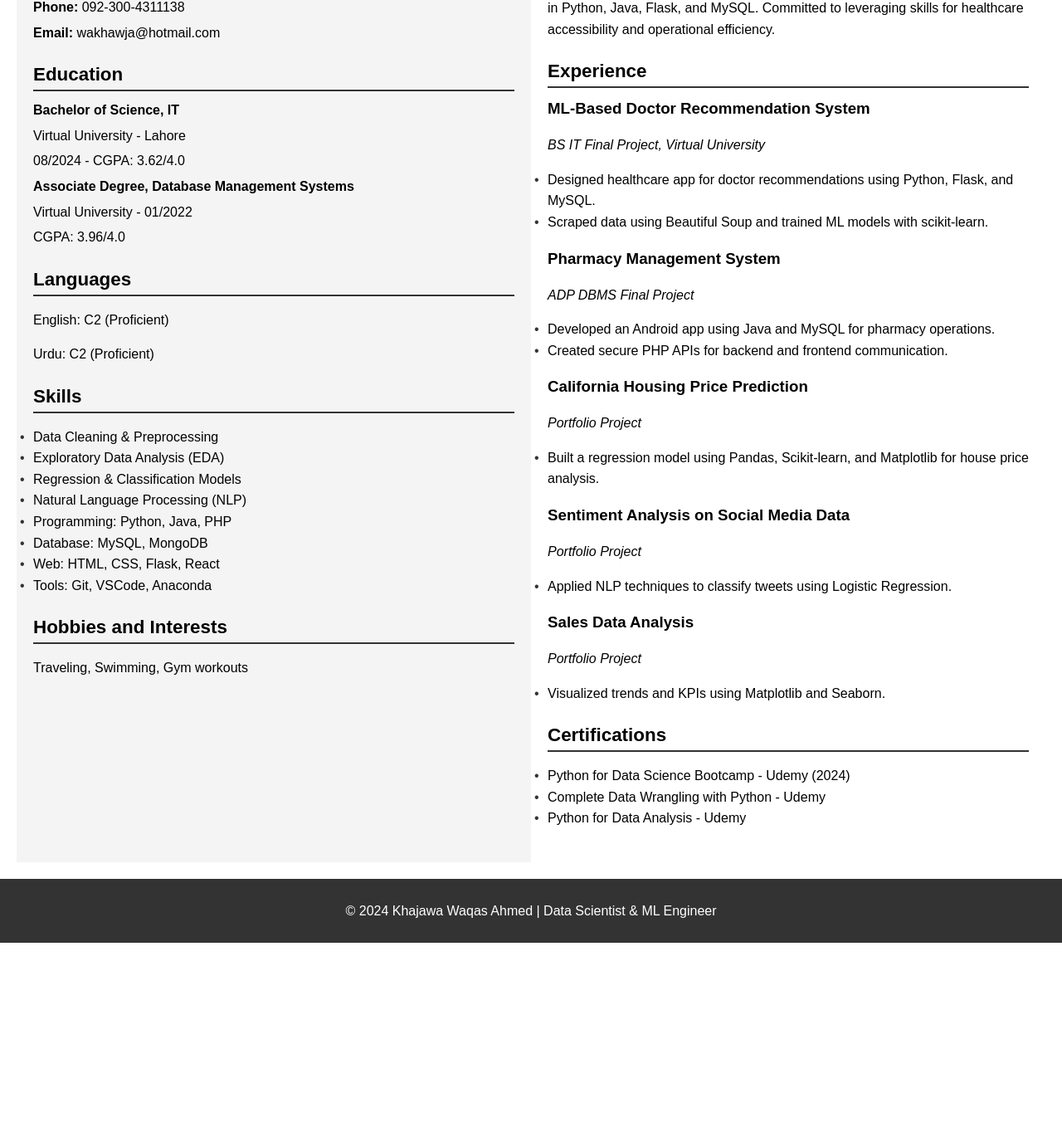
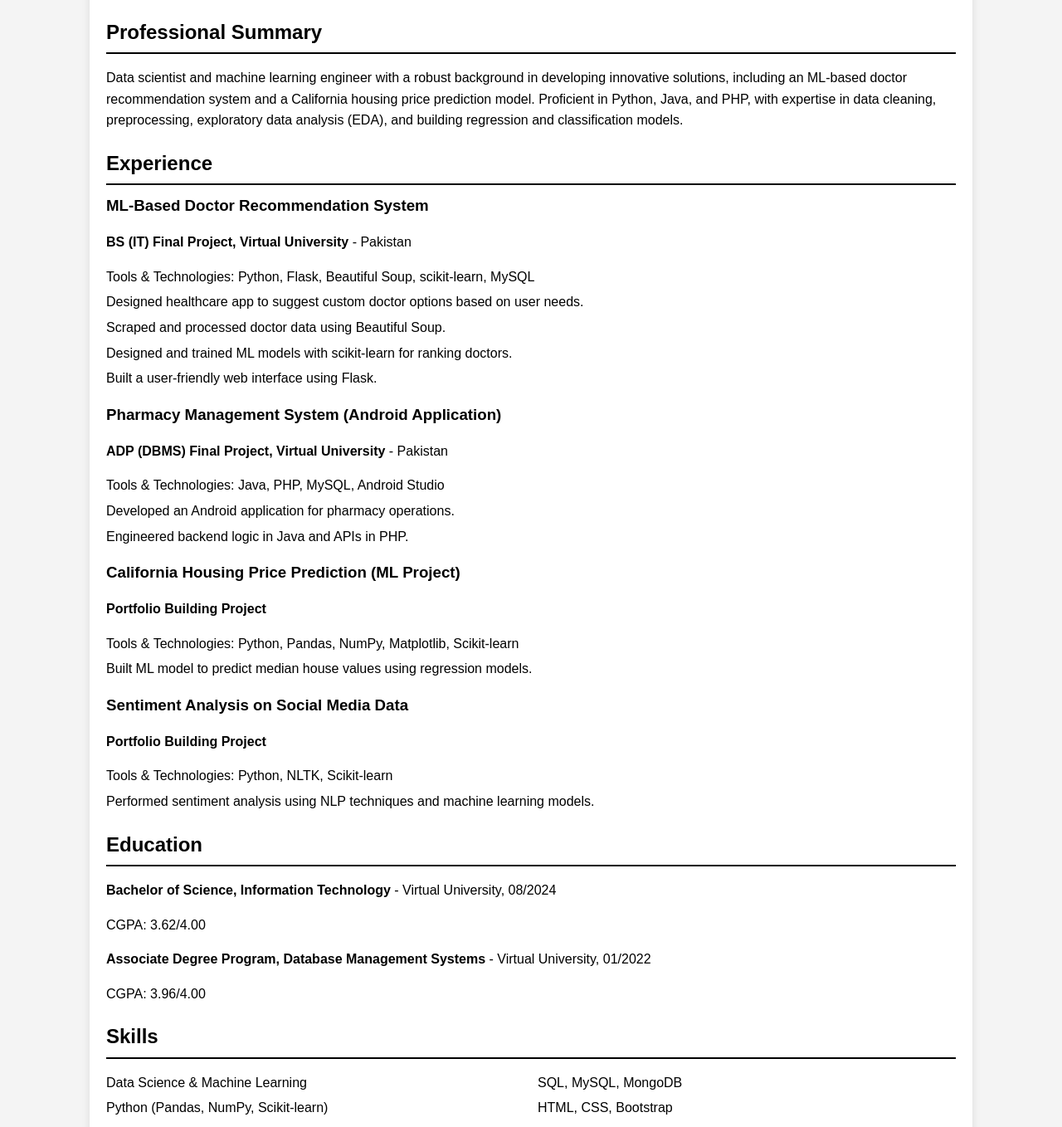
Before and after one commit to wakhawaja/resume, a plain HTML site: page index.html in a window 1280 px wide. Shown: the part 239-1597 px from the top of the page at 83% size. Before the commit the page ends 1375 px from the top, so only its background shows below. Drawn offline with Linux system fonts and the light colour scheme.

Commit message:
Update index.html

```diff
--- a/index.html
+++ b/index.html
@@ -3,186 +3,162 @@
 <head>
     <meta charset="UTF-8">
     <meta name="viewport" content="width=device-width, initial-scale=1.0">
-    <title>Khajawa Waqas Ahmed - CV</title>
+    <title>Khawaja Waqas Ahmed - CV</title>
     <style>
         body {
             font-family: Arial, sans-serif;
+            line-height: 1.6;
             margin: 0;
             padding: 0;
-            line-height: 1.6;
+            background-color: #f4f4f4;
+        }
+        .container {
+            width: 80%;
+            margin: 0 auto;
+            background: #fff;
+            padding: 20px;
+            box-shadow: 0 0 10px rgba(0, 0, 0, 0.1);
         }
         header {
-            background-color: #333;
-            color: #fff;
             text-align: center;
-            padding: 20px 0;
+            margin-bottom: 20px;
+        }
+        header img {
+            border-radius: 50%;
+            width: 150px;
+            height: 150px;
         }
         h1, h2, h3 {
-            margin: 0;
-            padding: 0;
+            margin: 10px 0;
         }
-        .container {
-            display: flex;
-            flex-wrap: wrap;
-            margin: 20px;
-        }
-        .left-column, .right-column {
-            flex: 1;
-            padding: 20px;
-        }
-        .left-column {
-            background-color: #f4f4f4;
+        .section-title {
+            border-bottom: 2px solid #000;
+            padding-bottom: 5px;
+            margin-bottom: 10px;
         }
         .section {
             margin-bottom: 20px;
-        }
-        h2 {
-            border-bottom: 2px solid #333;
-            margin-bottom: 10px;
-            font-size: 1.4em;
         }
         ul {
             list-style: none;
             padding: 0;
         }
-        ul li::before {
-            content: '\2022';
-            color: #333;
-            display: inline-block;
-            width: 1em;
-            margin-left: -1em;
+        ul li {
+            margin-bottom: 5px;
         }
-        img {
-            max-width: 100%;
-            border-radius: 50%;
+        .contact, .education, .languages, .skills, .certifications, .hobbies {
+            margin-bottom: 20px;
         }
-        .contact p, .education p, .skills p {
+        .contact p {
             margin: 5px 0;
         }
-        footer {
-            text-align: center;
-            padding: 10px;
-            background-color: #333;
-            color: #fff;
+        .skills ul, .languages ul {
+            columns: 2;
         }
     </style>
 </head>
 <body>
+    <div class="container">
         <header>
-        <h1>Khajawa Waqas Ahmed</h1>
+            <img src="https://github.com/wakhawaja/resume/blob/main/assets/profile-pic%20(1).png" alt="Profile Picture">
+            <h1>Khawaja Waqas Ahmed</h1>
         </header>
-    <div class="container">
-        <!-- Left Column -->
-        <div class="left-column">
-            <!-- Profile Picture -->
-            <div class="section contact">
-                <img src="profile-picture.jpg" alt="Profile Picture">
-                <h2>Contact</h2>
-                <p><strong>Address:</strong> Lahore, 54000, Pakistan</p>
-                <p><strong>Phone:</strong> 092-300-4311138</p>
-                <p><strong>Email:</strong> wakhawja@hotmail.com</p>
-            </div>
 
-            <!-- Education -->
-            <div class="section education">
-                <h2>Education</h2>
-                <p><strong>Bachelor of Science, IT</strong></p>
-                <p>Virtual University - Lahore</p>
-                <p>08/2024 - CGPA: 3.62/4.0</p>
+        <section class="section">
+            <h2 class="section-title">Professional Summary</h2>
+            <p>Data scientist and machine learning engineer with a robust background in developing innovative solutions, including an ML-based doctor recommendation system and a California housing price prediction model. Proficient in Python, Java, and PHP, with expertise in data cleaning, preprocessing, exploratory data analysis (EDA), and building regression and classification models.</p>
+        </section>
 
-                <p><strong>Associate Degree, Database Management Systems</strong></p>
-                <p>Virtual University - 01/2022</p>
-                <p>CGPA: 3.96/4.0</p>
-            </div>
-
-            <!-- Languages -->
-            <div class="section">
-                <h2>Languages</h2>
-                <p>English: C2 (Proficient)</p>
-                <p>Urdu: C2 (Proficient)</p>
-            </div>
-
-            <!-- Skills -->
-            <div class="section skills">
-                <h2>Skills</h2>
+        <section class="section">
+            <h2 class="section-title">Experience</h2>
+            <h3>ML-Based Doctor Recommendation System</h3>
+            <p><strong>BS (IT) Final Project, Virtual University</strong> - Pakistan</p>
             <ul>
-                    <li>Data Cleaning & Preprocessing</li>
-                    <li>Exploratory Data Analysis (EDA)</li>
-                    <li>Regression & Classification Models</li>
-                    <li>Natural Language Processing (NLP)</li>
-                    <li>Programming: Python, Java, PHP</li>
-                    <li>Database: MySQL, MongoDB</li>
-                    <li>Web: HTML, CSS, Flask, React</li>
-                    <li>Tools: Git, VSCode, Anaconda</li>
-                </ul>
-            </div>
-
-            <!-- Hobbies -->
-            <div class="section">
-                <h2>Hobbies and Interests</h2>
-                <p>Traveling, Swimming, Gym workouts</p>
-            </div>
-        </div>
-
-        <!-- Right Column -->
-        <div class="right-column">
-            <!-- Professional Summary -->
-            <div class="section">
-                <h2>Professional Summary</h2>
-                <p>Data scientist and ML engineer with a robust background in innovative solutions, including a doctor recommender system and housing price prediction. Expertise in Python, Java, Flask, and MySQL. Committed to leveraging skills for healthcare accessibility and operational efficiency.</p>
-            </div>
-
-            <!-- Experience -->
-            <div class="section">
-                <h2>Experience</h2>
-
-                <h3>ML-Based Doctor Recommendation System</h3>
-                <p><em>BS IT Final Project, Virtual University</em></p>
-                <ul>
-                    <li>Designed healthcare app for doctor recommendations using Python, Flask, and MySQL.</li>
-                    <li>Scraped data using Beautiful Soup and trained ML models with scikit-learn.</li>
+                <li>Tools & Technologies: Python, Flask, Beautiful Soup, scikit-learn, MySQL</li>
+                <li>Designed healthcare app to suggest custom doctor options based on user needs.</li>
+                <li>Scraped and processed doctor data using Beautiful Soup.</li>
+                <li>Designed and trained ML models with scikit-learn for ranking doctors.</li>
+                <li>Built a user-friendly web interface using Flask.</li>
             </ul>
 
-                <h3>Pharmacy Management System</h3>
-                <p><em>ADP DBMS Final Project</em></p>
+            <h3>Pharmacy Management System (Android Application)</h3>
+            <p><strong>ADP (DBMS) Final Project, Virtual University</strong> - Pakistan</p>
             <ul>
-                    <li>Developed an Android app using Java and MySQL for pharmacy operations.</li>
-                    <li>Created secure PHP APIs for backend and frontend communication.</li>
+                <li>Tools & Technologies: Java, PHP, MySQL, Android Studio</li>
+                <li>Developed an Android application for pharmacy operations.</li>
+                <li>Engineered backend logic in Java and APIs in PHP.</li>
             </ul>
 
-                <h3>California Housing Price Prediction</h3>
-                <p><em>Portfolio Project</em></p>
+            <h3>California Housing Price Prediction (ML Project)</h3>
+            <p><strong>Portfolio Building Project</strong></p>
             <ul>
-                    <li>Built a regression model using Pandas, Scikit-learn, and Matplotlib for house price analysis.</li>
+                <li>Tools & Technologies: Python, Pandas, NumPy, Matplotlib, Scikit-learn</li>
+                <li>Built ML model to predict median house values using regression models.</li>
             </ul>
 
             <h3>Sentiment Analysis on Social Media Data</h3>
-                <p><em>Portfolio Project</em></p>
+            <p><strong>Portfolio Building Project</strong></p>
             <ul>
-                    <li>Applied NLP techniques to classify tweets using Logistic Regression.</li>
+                <li>Tools & Technologies: Python, NLTK, Scikit-learn</li>
+                <li>Performed sentiment analysis using NLP techniques and machine learning models.</li>
             </ul>
+        </section>
 
-                <h3>Sales Data Analysis</h3>
-                <p><em>Portfolio Project</em></p>
+        <section class="section">
+            <h2 class="section-title">Education</h2>
+            <p><strong>Bachelor of Science, Information Technology</strong> - Virtual University, 08/2024</p>
+            <p>CGPA: 3.62/4.00</p>
+            <p><strong>Associate Degree Program, Database Management Systems</strong> - Virtual University, 01/2022</p>
+            <p>CGPA: 3.96/4.00</p>
+        </section>
+
+        <section class="section skills">
+            <h2 class="section-title">Skills</h2>
             <ul>
-                    <li>Visualized trends and KPIs using Matplotlib and Seaborn.</li>
+                <li>Data Science & Machine Learning</li>
+                <li>Python (Pandas, NumPy, Scikit-learn)</li>
+                <li>Java, PHP</li>
+                <li>Flask, React.js</li>
+                <li>Web Scraping (Beautiful Soup, Tweepy)</li>
+                <li>SQL, MySQL, MongoDB</li>
+                <li>HTML, CSS, Bootstrap</li>
+                <li>Android Development</li>
+                <li>Git, VSCode</li>
             </ul>
+        </section>
+
+        <section class="section certifications">
+            <h2 class="section-title">Certifications</h2>
+            <ul>
+                <li>Python for Data Science and Machine Learning Bootcamp 2024 (Udemy)</li>
+                <li>Complete Data Wrangling & Data Visualization with Python (Udemy)</li>
+                <li>Python for Data Analysis & Data Science (Udemy)</li>
+            </ul>
+        </section>
+
+        <section class="section languages">
+            <h2 class="section-title">Languages</h2>
+            <ul>
+                <li>English - Proficient (C2)</li>
+                <li>Urdu - Proficient (C2)</li>
+            </ul>
+        </section>
+
+        <section class="section hobbies">
+            <h2 class="section-title">Hobbies and Interests</h2>
+            <ul>
+                <li>Travelling to explore new cultures</li>
+                <li>Swimming for relaxation</li>
+                <li>Gym workouts for strength and health</li>
+            </ul>
+        </section>
+
+        <section class="section contact">
+            <h2 class="section-title">Contact</h2>
+            <p><strong>Address:</strong> Lahore, 54000, Pakistan</p>
+            <p><strong>Phone:</strong> (092) 300-4311138</p>
+            <p><strong>Email:</strong> <a href="mailto:wakhawja@hotmail.com">wakhawja@hotmail.com</a></p>
+        </section>
     </div>
-
-            <!-- Certifications -->
-            <div class="section">
-                <h2>Certifications</h2>
-                <ul>
-                    <li>Python for Data Science Bootcamp - Udemy (2024)</li>
-                    <li>Complete Data Wrangling with Python - Udemy</li>
-                    <li>Python for Data Analysis - Udemy</li>
-                </ul>
-            </div>
-        </div>
-    </div>
-
-    <footer>
-        <p>&copy; 2024 Khajawa Waqas Ahmed | Data Scientist & ML Engineer</p>
-    </footer>
 </body>
 </html>
```
Lines whose indentation alone changed are shown as unchanged.
